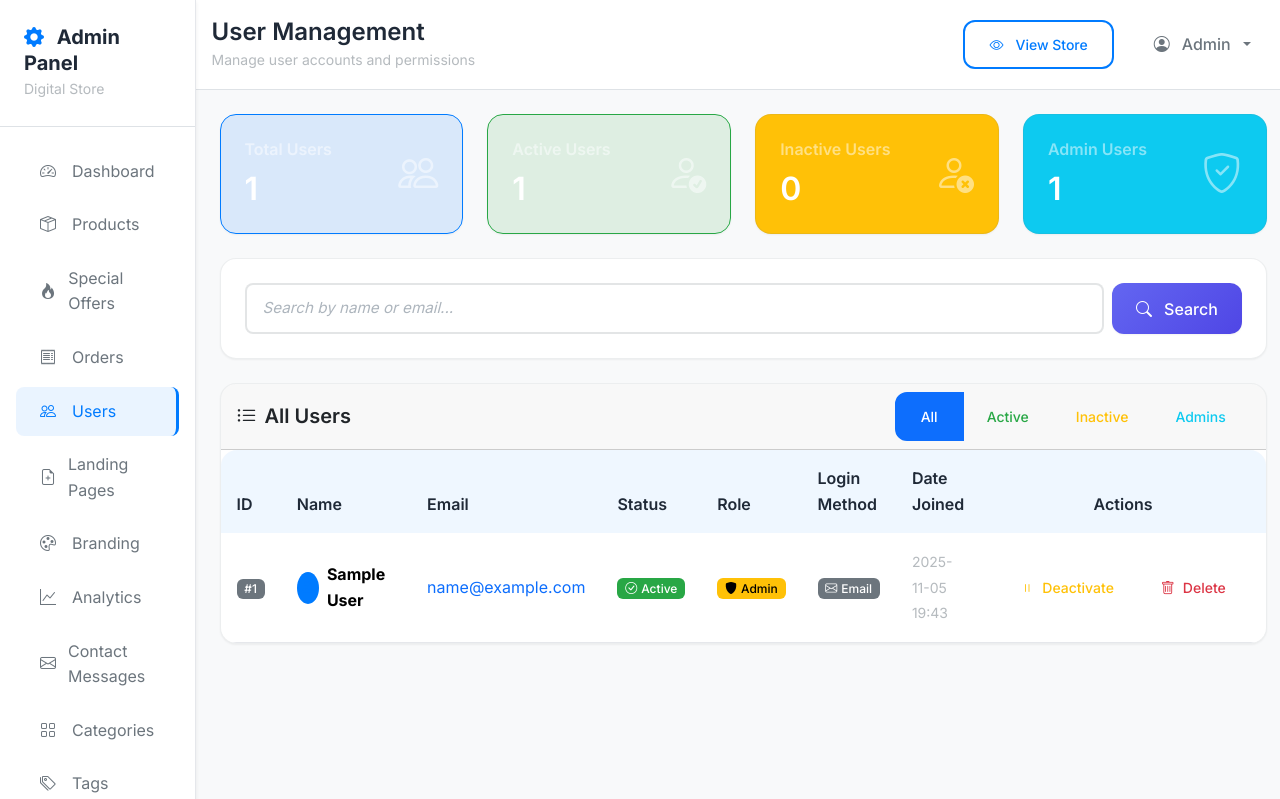
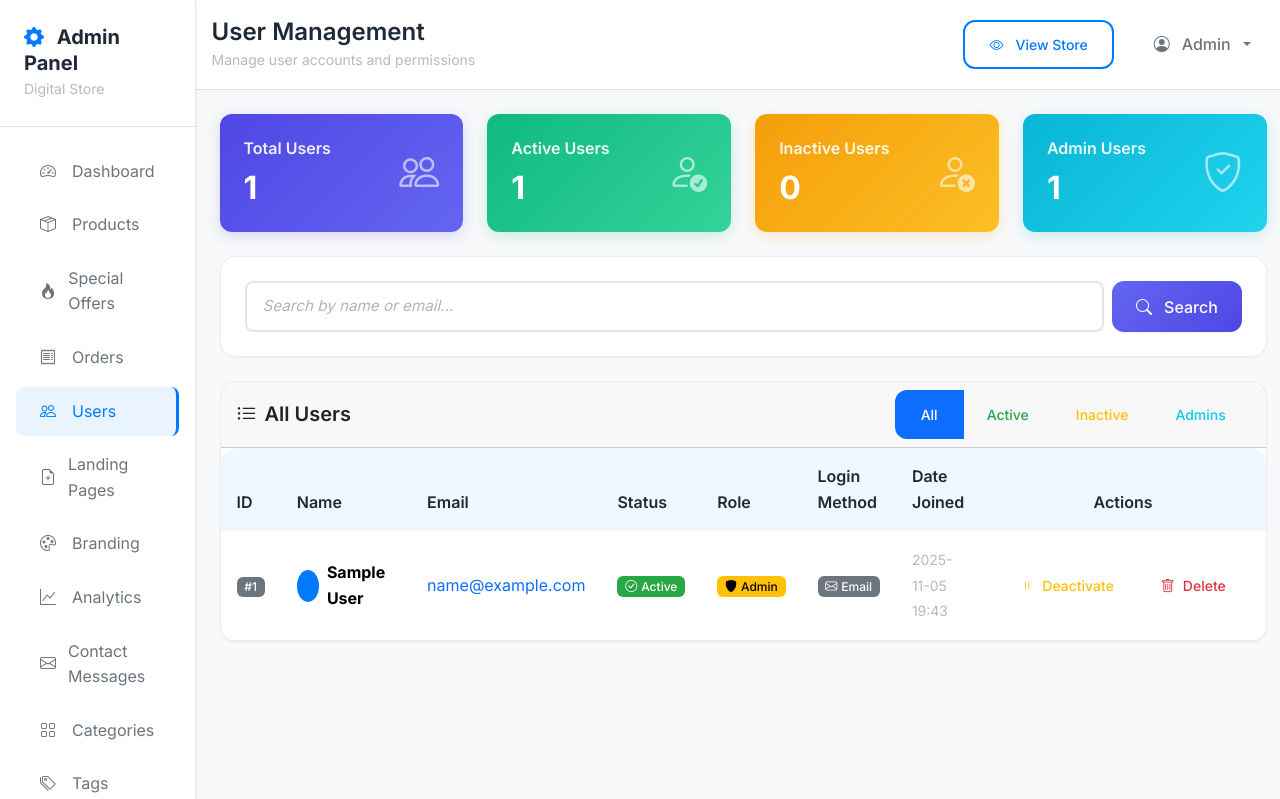
Before and after one commit to NewPyDev/DzKeyz, a Flask app: page /admin/users in a window 1280 px wide. Shown: the top 799 px of the page. Run offline with Flask 3, Linux system fonts and the light colour scheme; the visitor is signed in with stand-in values (Sample User, id 1); data comes from the database, SQL or seed files in the repository; data that the repository does not hold is empty; some libraries are stand-ins or nearby versions.

Commit message:
ENHANCE: Implement vibrant statistics cards with professional color scheme
- Add custom CSS classes for enhanced statistics cards with gradients and shadows
- Replace pale Bootstrap colors with vibrant, professional color themes:
  * Primary (Blue): #4f46e5 to #6366f1 gradient
  * Warning (Yellow): #f59e0b to #fbbf24 gradient
  * Success (Green): #10b981 to #34d399 gradient
  * Danger (Red): #ef4444 to #f87171 gradient
  * Info (Cyan): #06b6d4 to #22d3ee gradient
- Add hover effects with transform and enhanced shadows
- Improve text contrast and readability with proper color weights
- Apply consistent styling across all admin pages:
  * Orders, Users, Download Tokens, Special Offers, Contact Messages
- Add rounded corners (12px) and professional depth with shadows
- Maintain responsive design and accessibility standards

```diff
--- a/templates/admin_base.html
+++ b/templates/admin_base.html
@@ -21,6 +21,104 @@
     <link href="https://fonts.googleapis.com/css2?family=Inter:wght@300;400;500;600;700&family=Roboto:wght@300;400;500;700&family=Open+Sans:wght@300;400;600;700&family=Lato:wght@300;400;700&family=Poppins:wght@300;400;500;600;700&family=Montserrat:wght@300;400;500;600;700&display=swap" rel="stylesheet">
 
     <meta name="robots" content="noindex, nofollow">
+
+    <!-- Enhanced Statistics Cards CSS -->
+    <style>
+        /* Enhanced Statistics Cards with Vibrant Colors */
+        .stats-card-primary {
+            background: linear-gradient(135deg, #4f46e5 0%, #6366f1 100%) !important;
+            border: none !important;
+            box-shadow: 0 4px 15px rgba(79, 70, 229, 0.2) !important;
+            border-radius: 12px !important;
+            transition: transform 0.2s ease, box-shadow 0.2s ease !important;
+        }
+
+        .stats-card-primary:hover {
+            transform: translateY(-2px) !important;
+            box-shadow: 0 8px 25px rgba(79, 70, 229, 0.3) !important;
+        }
+
+        .stats-card-warning {
+            background: linear-gradient(135deg, #f59e0b 0%, #fbbf24 100%) !important;
+            border: none !important;
+            box-shadow: 0 4px 15px rgba(245, 158, 11, 0.2) !important;
+            border-radius: 12px !important;
+            transition: transform 0.2s ease, box-shadow 0.2s ease !important;
+        }
+
+        .stats-card-warning:hover {
+            transform: translateY(-2px) !important;
+            box-shadow: 0 8px 25px rgba(245, 158, 11, 0.3) !important;
+        }
+
+        .stats-card-success {
+            background: linear-gradient(135deg, #10b981 0%, #34d399 100%) !important;
+            border: none !important;
+            box-shadow: 0 4px 15px rgba(16, 185, 129, 0.2) !important;
+            border-radius: 12px !important;
+            transition: transform 0.2s ease, box-shadow 0.2s ease !important;
+        }
+
+        .stats-card-success:hover {
+            transform: translateY(-2px) !important;
+            box-shadow: 0 8px 25px rgba(16, 185, 129, 0.3) !important;
+        }
+
+        .stats-card-danger {
+            background: linear-gradient(135deg, #ef4444 0%, #f87171 100%) !important;
+            border: none !important;
+            box-shadow: 0 4px 15px rgba(239, 68, 68, 0.2) !important;
+            border-radius: 12px !important;
+            transition: transform 0.2s ease, box-shadow 0.2s ease !important;
+        }
+
+        .stats-card-danger:hover {
+            transform: translateY(-2px) !important;
+            box-shadow: 0 8px 25px rgba(239, 68, 68, 0.3) !important;
+        }
+
+        .stats-card-info {
+            background: linear-gradient(135deg, #06b6d4 0%, #22d3ee 100%) !important;
+            border: none !important;
+            box-shadow: 0 4px 15px rgba(6, 182, 212, 0.2) !important;
+            border-radius: 12px !important;
+            transition: transform 0.2s ease, box-shadow 0.2s ease !important;
+        }
+
+        .stats-card-info:hover {
+            transform: translateY(-2px) !important;
+            box-shadow: 0 8px 25px rgba(6, 182, 212, 0.3) !important;
+        }
+
+        /* Enhanced text contrast for statistics cards */
+        .stats-card-primary .card-title,
+        .stats-card-warning .card-title,
+        .stats-card-success .card-title,
+        .stats-card-danger .card-title,
+        .stats-card-info .card-title {
+            color: rgba(255, 255, 255, 0.9) !important;
+            font-weight: 600 !important;
+        }
+
+        .stats-card-primary h2,
+        .stats-card-warning h2,
+        .stats-card-success h2,
+        .stats-card-danger h2,
+        .stats-card-info h2 {
+            color: white !important;
+            font-weight: 700 !important;
+        }
+
+        /* Icon styling for statistics cards */
+        .stats-card-primary .bi,
+        .stats-card-warning .bi,
+        .stats-card-success .bi,
+        .stats-card-danger .bi,
+        .stats-card-info .bi {
+            color: rgba(255, 255, 255, 0.6) !important;
+        }
+    </style>
+
     {% block extra_head %}{% endblock %}
 </head>
 <body class="bg-light">
--- a/templates/admin_users.html
+++ b/templates/admin_users.html
@@ -9,53 +9,53 @@
     <!-- Stats Cards -->
     <div class="row g-4 mb-4">
         <div class="col-lg-3 col-md-6">
-            <div class="card bg-primary text-white">
+            <div class="card stats-card-primary text-white">
                 <div class="card-body">
                     <div class="d-flex justify-content-between align-items-center">
                         <div>
-                            <h6 class="card-title text-white-50">Total Users</h6>
+                            <h6 class="card-title">Total Users</h6>
                             <h2 class="mb-0">{{ users|length }}</h2>
                         </div>
-                        <i class="bi bi-people fs-1 opacity-50"></i>
+                        <i class="bi bi-people fs-1"></i>
                     </div>
                 </div>
             </div>
         </div>
         <div class="col-lg-3 col-md-6">
-            <div class="card bg-success text-white">
+            <div class="card stats-card-success text-white">
                 <div class="card-body">
                     <div class="d-flex justify-content-between align-items-center">
                         <div>
-                            <h6 class="card-title text-white-50">Active Users</h6>
+                            <h6 class="card-title">Active Users</h6>
                             <h2 class="mb-0">{{ users|selectattr('is_active', 'equalto', 1)|list|length }}</h2>
                         </div>
-                        <i class="bi bi-person-check fs-1 opacity-50"></i>
+                        <i class="bi bi-person-check fs-1"></i>
                     </div>
                 </div>
             </div>
         </div>
         <div class="col-lg-3 col-md-6">
-            <div class="card bg-warning text-white">
+            <div class="card stats-card-warning text-white">
                 <div class="card-body">
                     <div class="d-flex justify-content-between align-items-center">
                         <div>
-                            <h6 class="card-title text-white-50">Inactive Users</h6>
+                            <h6 class="card-title">Inactive Users</h6>
                             <h2 class="mb-0">{{ users|selectattr('is_active', 'equalto', 0)|list|length }}</h2>
                         </div>
-                        <i class="bi bi-person-x fs-1 opacity-50"></i>
+                        <i class="bi bi-person-x fs-1"></i>
                     </div>
                 </div>
             </div>
         </div>
         <div class="col-lg-3 col-md-6">
-            <div class="card bg-info text-white">
+            <div class="card stats-card-info text-white">
                 <div class="card-body">
                     <div class="d-flex justify-content-between align-items-center">
                         <div>
-                            <h6 class="card-title text-white-50">Admin Users</h6>
+                            <h6 class="card-title">Admin Users</h6>
                             <h2 class="mb-0">{{ users|selectattr('is_admin', 'equalto', 1)|list|length }}</h2>
                         </div>
-                        <i class="bi bi-shield-check fs-1 opacity-50"></i>
+                        <i class="bi bi-shield-check fs-1"></i>
                     </div>
                 </div>
             </div>
```
Also changed, not shown: templates/admin_contact_messages.html (+12 -12 lines), templates/admin_download_tokens.html (+12 -12 lines), templates/admin_orders.html (+12 -12 lines), templates/admin_special_offers.html (+12 -12 lines).
